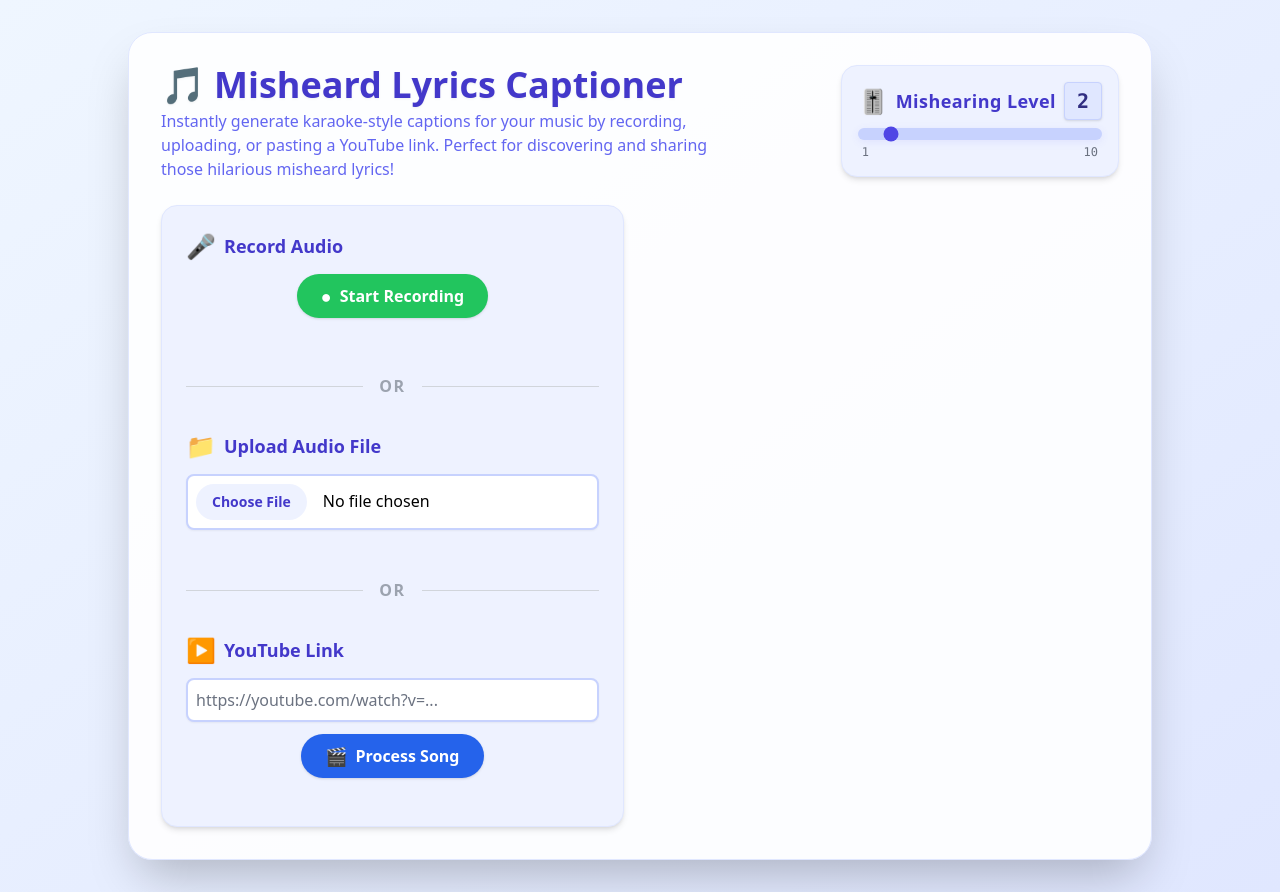
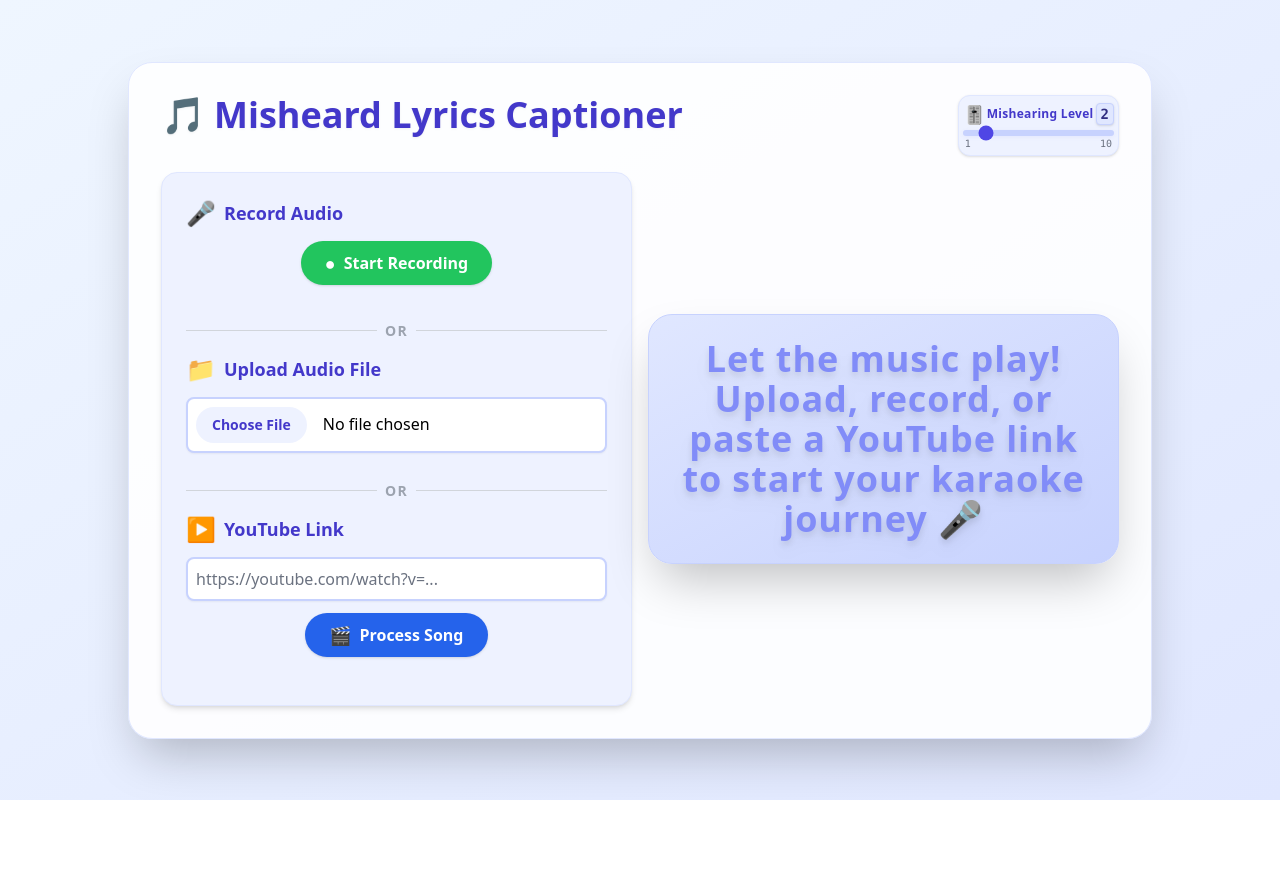
Before and after one commit to emreSlim/misheard, a React (Vite) app in the folder client/: page / in a window 1280 px wide. After the commit the page ends 800 px from the top, so only its background shows below. Built offline with nearby package versions, Linux system fonts and the light colour scheme.

Commit message:
feat: enhance LevelSlider and MisheardLyricsApp UI with improved styling and layout adjustments

```diff
--- a/client/src/components/LevelSlider.tsx
+++ b/client/src/components/LevelSlider.tsx
@@ -4,13 +4,13 @@ import { useMisheard } from './MisheardContext';
 export const LevelSlider: React.FC = () => {
   const { level, setLevel } = useMisheard();
   return (
-    <div className="bg-indigo-50 rounded-2xl p-4 shadow-md border border-indigo-100 flex flex-col items-center w-full max-w-xs">
-      <label htmlFor="level-slider" className="mb-2 text-lg font-semibold text-indigo-700 flex items-center gap-2 w-full justify-between">
-        <span className="flex items-center gap-2">
-          <span className="inline-block text-2xl">🎚️</span>
-          <span className="tracking-wide">Mishearing Level</span>
+    <div className="bg-indigo-50 rounded-xl p-1 shadow border border-indigo-100 flex flex-col items-center w-full max-w-xs">
+      <label htmlFor="level-slider" className="mb-0.5 text-sm font-semibold text-indigo-700 flex items-center gap-0.5 w-full justify-between">
+        <span className="flex items-center gap-0.5">
+          <span className="inline-block text-lg">🎚️</span>
+          <span className="tracking-wide text-xs">Mishearing Level</span>
         </span>
-        <span className="text-indigo-900 font-mono text-xl bg-indigo-100 rounded px-3 py-1 shadow border border-indigo-200">
+        <span className="text-indigo-900 font-mono text-sm bg-indigo-100 rounded px-1 py-0 shadow border border-indigo-200">
           {level}
         </span>
       </label>
@@ -21,10 +21,10 @@ export const LevelSlider: React.FC = () => {
         max={10}
         value={level}
         onChange={e => setLevel(Number(e.target.value))}
-        className="w-full accent-indigo-600 h-3 rounded-lg appearance-none bg-indigo-200 focus:outline-none focus:ring-2 focus:ring-indigo-400 transition slider-thumb"
-        style={{ boxShadow: '0 2px 8px 0 rgba(99,102,241,0.10)' }}
+        className="w-full accent-indigo-600 h-1.5 rounded-lg appearance-none bg-indigo-200 focus:outline-none focus:ring-2 focus:ring-indigo-400 transition slider-thumb"
+        style={{ boxShadow: '0 1px 4px 0 rgba(99,102,241,0.08)' }}
       />
-      <div className="flex justify-between text-xs text-gray-500 mt-1 font-mono w-full px-1">
+      <div className="flex justify-between text-[10px] text-gray-500 mt-0 font-mono w-full px-0.5">
         <span>1</span>
         <span>10</span>
       </div>
--- a/client/src/components/MisheardLyricsApp.tsx
+++ b/client/src/components/MisheardLyricsApp.tsx
@@ -30,36 +30,33 @@ export const MisheardLyricsApp = () => {
 const InnerMisheardLyricsApp = () => {
   const { audioSrc, loading, lyrics } = useMisheard();
   return (
-    <div className="min-h-screen bg-gradient-to-br from-blue-50 to-indigo-100 flex items-center justify-center py-8 px-2">
-      <div className="w-full max-w-5xl bg-white/90 shadow-2xl rounded-3xl p-8 border border-indigo-100">
-        <div className="flex flex-col gap-4">
+    <div className="min-h-screen bg-gradient-to-br from-blue-50 to-indigo-100 flex items-center justify-center py-4 px-1 sm:py-8 sm:px-2">
+      <div className="w-full max-w-5xl bg-white/90 shadow-2xl rounded-3xl p-2 sm:p-6 md:p-8 border border-indigo-100">
+        <div className="flex flex-col gap-2">
           {/* Card header: Title left, LevelSlider right */}
           <div className="flex flex-col md:flex-row md:items-start md:justify-between mb-2 gap-2">
-            <div className="flex flex-col">
-              <h1 className="text-4xl font-extrabold text-indigo-700 flex items-center gap-2 drop-shadow-sm">
-                <span role="img" aria-label="music">🎵</span> Misheard Lyrics Captioner
-              </h1>
-              <p className="mt-1 text-base text-indigo-500 font-medium max-w-xl">
-                Instantly generate karaoke-style captions for your music by recording, uploading, or pasting a YouTube link. Perfect for discovering and sharing those hilarious misheard lyrics!
-              </p>
+            <h1 className="text-4xl font-extrabold text-indigo-700 flex items-center gap-2 drop-shadow-sm">
+              <span role="img" aria-label="music">🎵</span> Misheard Lyrics Captioner
+            </h1>
+            <div className="flex justify-center md:justify-end w-full md:w-auto mt-2 md:mt-0">
+              <LevelSlider />
             </div>
-            <div className="md:ml-auto md:mt-0 mt-2"><LevelSlider /></div>
           </div>
-          <div className="flex flex-col md:flex-row gap-8 items-stretch">
-            {/* Left: Inputs */}
-            <div className="w-full md:w-1/2 flex flex-col justify-center">
+          <div className="flex flex-col-reverse md:flex-row gap-6 md:gap-4 items-stretch">
+            {/* Left: Inputs (on mobile, below player) */}
+            <div className="w-full md:w-1/2 flex flex-col justify-center mt-2 md:mt-0">
               {/* Inputs in a common container with OR separators */}
-              <div className="bg-indigo-50 rounded-2xl p-6 shadow-md border border-indigo-100 flex flex-col gap-6">
+              <div className="bg-indigo-50 rounded-2xl p-6 shadow-md border border-indigo-100 flex flex-col gap-2">
                 <AudioRecorder />
-                <div className="flex items-center my-2">
+                <div className="flex items-center my-1">
                   <div className="flex-grow border-t border-gray-300"></div>
-                  <span className="mx-4 text-gray-400 font-bold tracking-widest">OR</span>
+                  <span className="mx-2 text-gray-400 font-bold tracking-widest text-sm">OR</span>
                   <div className="flex-grow border-t border-gray-300"></div>
                 </div>
                 <AudioUploader />
-                <div className="flex items-center my-2">
+                <div className="flex items-center my-1">
                   <div className="flex-grow border-t border-gray-300"></div>
-                  <span className="mx-4 text-gray-400 font-bold tracking-widest">OR</span>
+                  <span className="mx-2 text-gray-400 font-bold tracking-widest text-sm">OR</span>
                   <div className="flex-grow border-t border-gray-300"></div>
                 </div>
                 <YoutubeInput />
@@ -67,10 +64,16 @@ const InnerMisheardLyricsApp = () => {
               {/* Loading Indicator */}
               {loading && <p className="text-lg font-semibold text-indigo-700 mt-6 animate-pulse">Processing... 🎤</p>}
             </div>
-            {/* Right: Karaoke Player or Loader (inside the same card) */}
-            <div className="w-full md:w-1/2 flex items-center justify-center">
+            {/* Right: Karaoke Player or Loader (on mobile, above inputs) */}
+            <div className="w-full md:w-1/2 flex items-center justify-center min-h-[200px]">
               {loading ? (
                 <Loader />
+              ) : !lyrics ? (
+                <div className="w-full max-w-xl flex flex-col items-center justify-center gap-6 p-6 bg-gradient-to-br from-indigo-100 to-indigo-200 rounded-3xl shadow-2xl border border-indigo-200 min-h-[180px]">
+                  <span className="text-2xl md:text-4xl font-extrabold tracking-wide drop-shadow-lg text-center text-indigo-400 select-none">
+                    Let the music play!<br className="hidden md:block" /> Upload, record, or paste a YouTube link to start your karaoke journey 🎤
+                  </span>
+                </div>
               ) : (
                 audioSrc && lyrics && <KaraokePlayer audioSrc={audioSrc} lyrics={lyrics} />
               )}
```
